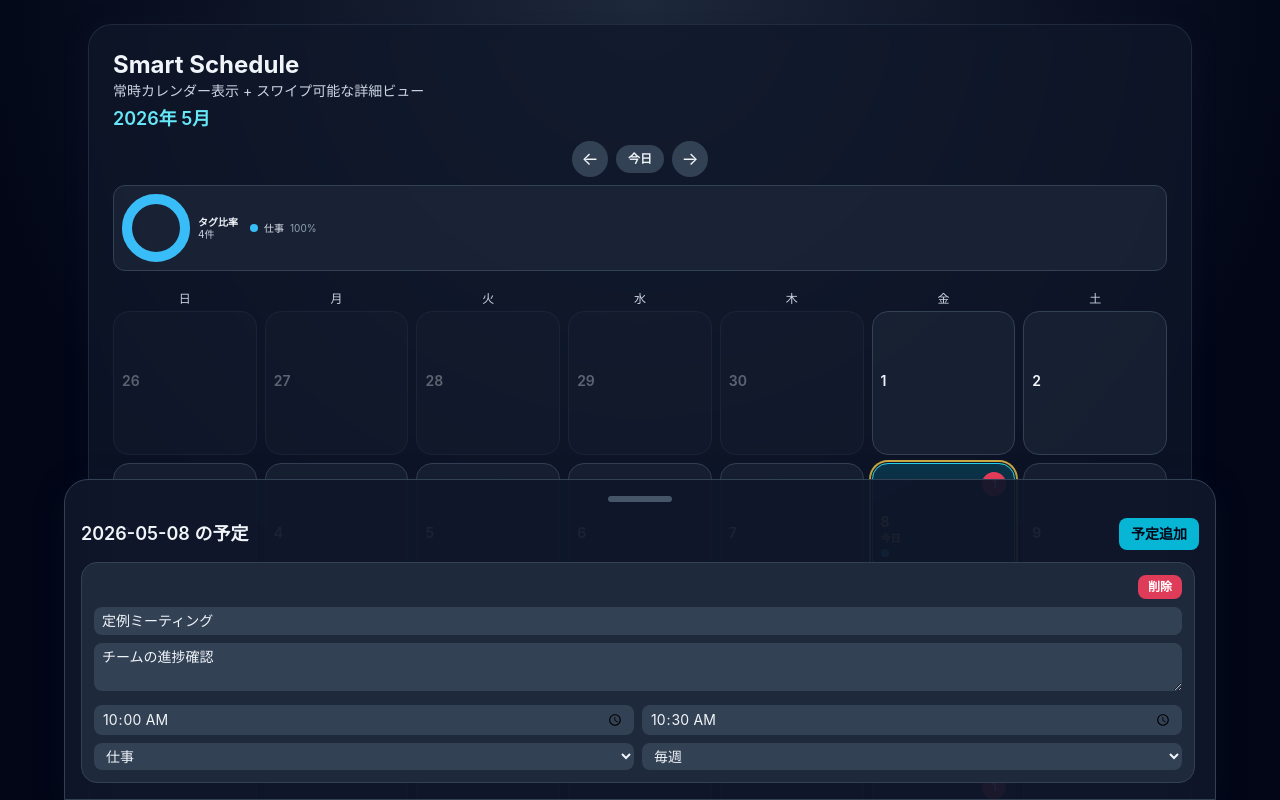
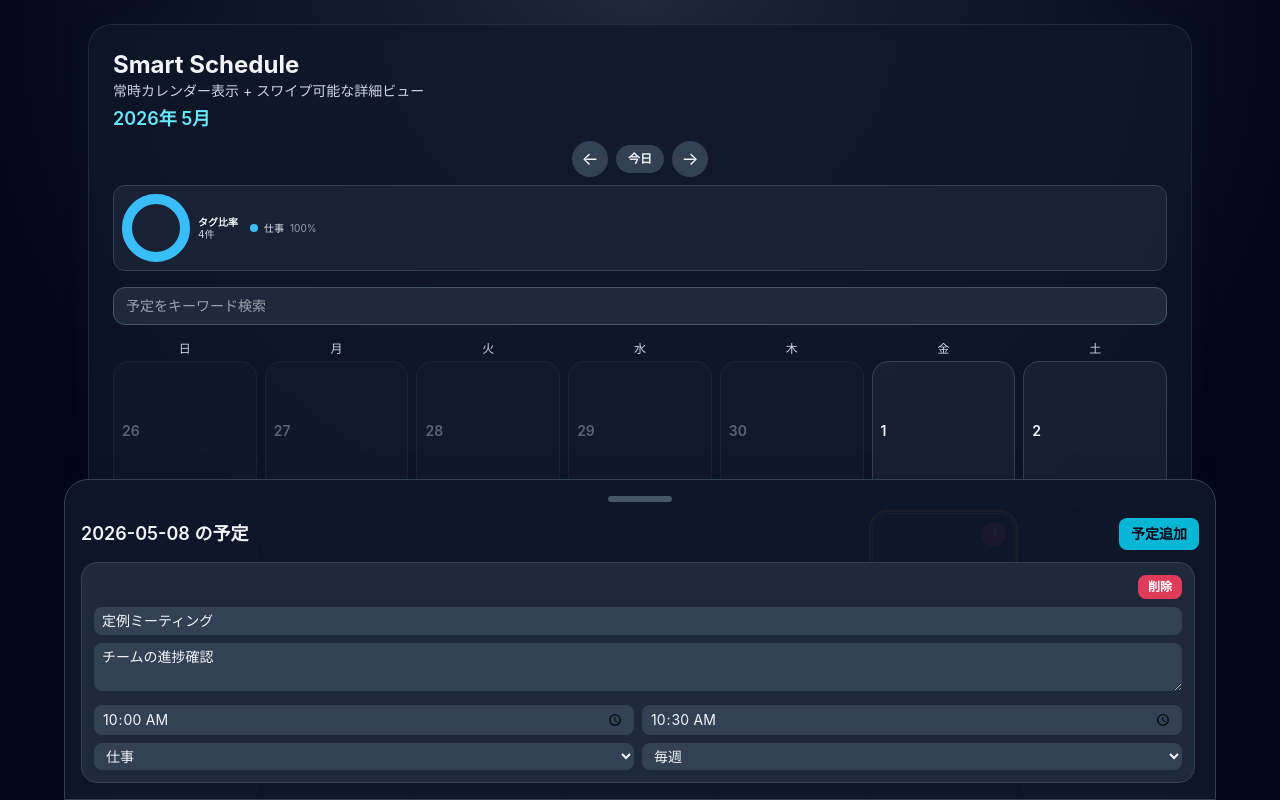
Before and after one commit to kazumamorisita/schedule-c, a React (Vite) app: page / in a window 1280 px wide. Shown: the top 800 px of the page. Built offline with nearby package versions, Linux system fonts and the light colour scheme; the HTML template or start-up script is replaced by a standard one.

Commit message:
Fix tag edit button visibility by fixing overflow and padding

```diff
--- a/src/App.tsx
+++ b/src/App.tsx
@@ -129,6 +129,7 @@ function App() {
 
   const [currentMonth, setCurrentMonth] = useState(new Date(today.getFullYear(), today.getMonth(), 1));
   const [selectedDate, setSelectedDate] = useState(isoToday);
+  const [searchQuery, setSearchQuery] = useState("");
   const [activeTags, setActiveTags] = useState<string[]>(tags.map((t) => t.id));
   const [sheetOpen, setSheetOpen] = useState(true);
   const [sheetOffset, setSheetOffset] = useState(0);
@@ -145,16 +146,21 @@ function App() {
   );
 
   const visibleSchedules = expanded.filter((s) => activeTags.includes(s.tagId));
-  const monthVisibleSchedules = visibleSchedules.filter((s) => s.date >= monthStart && s.date <= monthEnd);
+  const normalizedSearch = searchQuery.trim().toLowerCase();
+  const filteredSchedules = visibleSchedules.filter((s) => {
+    if (!normalizedSearch) return true;
+    return s.title.toLowerCase().includes(normalizedSearch) || s.description.toLowerCase().includes(normalizedSearch);
+  });
+  const monthVisibleSchedules = filteredSchedules.filter((s) => s.date >= monthStart && s.date <= monthEnd);
 
   const byDate = useMemo(() => {
     const map: Record<string, Schedule[]> = {};
-    for (const s of visibleSchedules) {
+    for (const s of filteredSchedules) {
       map[s.date] ??= [];
       map[s.date].push(s);
     }
     return map;
-  }, [visibleSchedules]);
+  }, [filteredSchedules]);
 
   const dayItems = byDate[selectedDate] ?? [];
   const tagDistribution = useMemo(() => {
@@ -263,7 +269,7 @@ function App() {
 
   return (
     <main className="mx-auto flex min-h-screen max-w-6xl flex-col overflow-hidden p-2 text-slate-100 md:p-6">
-      <section className="h-[calc(100vh-120px)] overflow-hidden rounded-3xl border border-slate-700/50 bg-slate-900/75 p-3 pb-40 shadow-soft backdrop-blur md:h-auto md:overflow-visible md:pb-6 md:p-6">
+      <section className="h-[calc(100vh-120px)] overflow-y-auto rounded-3xl border border-slate-700/50 bg-slate-900/75 p-3 pb-4 shadow-soft backdrop-blur md:h-auto md:overflow-visible md:pb-6 md:p-6">
         <header className="mb-4 space-y-2">
           <div className="min-w-0">
             <h1 className="text-2xl font-bold">Smart Schedule</h1>
@@ -300,6 +306,15 @@ function App() {
             </div>
           </div>
         </header>
+        <div className="mb-3">
+          <input
+            type="text"
+            value={searchQuery}
+            onChange={(e) => setSearchQuery(e.target.value)}
+            placeholder="予定をキーワード検索"
+            className="w-full rounded-xl border border-slate-600 bg-slate-800 px-3 py-2 text-sm text-slate-100 outline-none transition focus:border-cyan-400"
+          />
+        </div>
 
         <div className="grid grid-cols-7 gap-2 text-center text-xs text-slate-300">
           {["日", "月", "火", "水", "木", "金", "土"].map((d) => (
```
